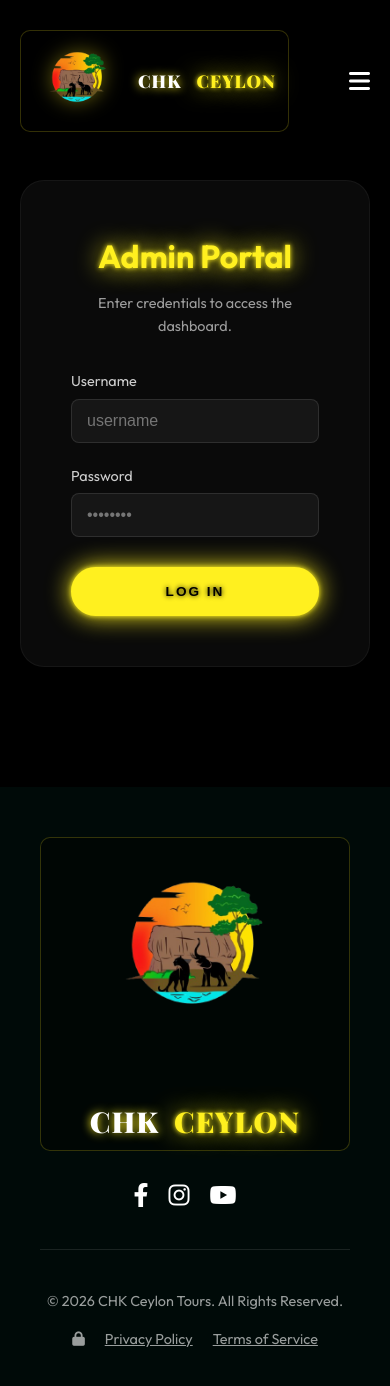
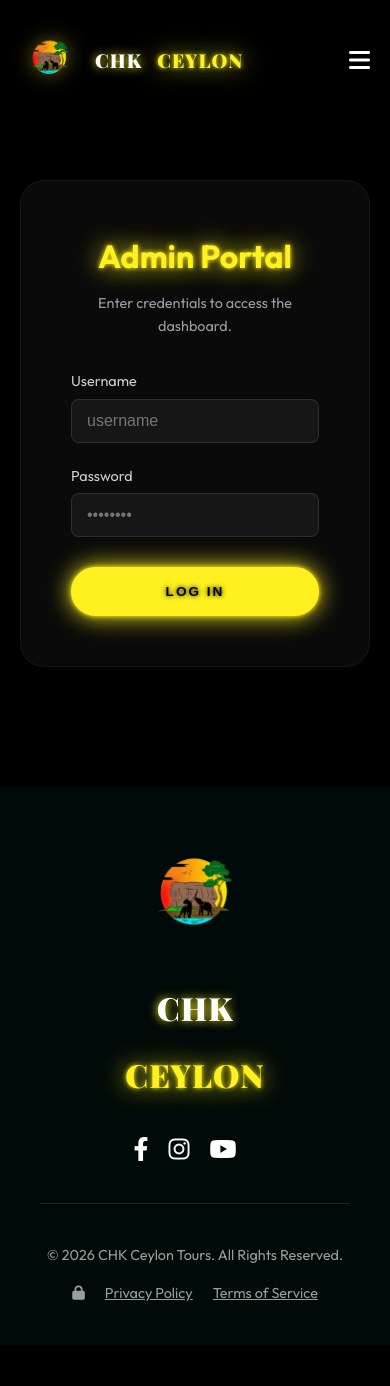
Before and after one commit to Piyumal-Bandaranayake/CHK-CYLONE, a Next.js app: page /admin/login in a window 390 px wide. Shown: the top 1386 px of the page. After the commit the page ends 1345 px from the top, so only its background shows below. Built offline with nearby package versions, Linux system fonts and the light colour scheme.

Commit message:
feat: introduce global CSS for base styling, typography, animations, and core UI components like navigation, hero, and section cards.

```diff
--- a/app/globals.css
+++ b/app/globals.css
@@ -214,7 +214,7 @@ nav.scrolled {
 
 .logo {
     font-family: var(--font-heading);
-    font-size: 2.2rem;
+    font-size: 2.5rem;
     font-weight: 900;
     color: white;
     text-decoration: none;
@@ -264,7 +264,7 @@ nav.scrolled .logo {
     font-weight: 600;
     text-transform: uppercase;
     letter-spacing: 1px;
-    font-size: 0.9rem;
+    font-size: 1.1rem;
     transition: 0.3s;
     position: relative;
 }
@@ -586,8 +586,8 @@ nav.scrolled .nav-links a {
 }
 
 .stat-circle {
-    width: 150px;
-    height: 150px;
+    width: 200px;
+    height: 200px;
     border: 2px solid var(--neon-yellow);
     border-radius: 50%;
     display: flex;
@@ -608,7 +608,7 @@ nav.scrolled .nav-links a {
 }
 
 .stat-circle h3 {
-    font-size: 2.5rem;
+    font-size: 3rem;
 }
 
 /* --- Reveal Stagger --- */
@@ -765,14 +765,15 @@ nav.scrolled .nav-links a {
         background: rgba(0, 0, 0, 0.9) !important;
     }
 
+    .logo-img {
+        height: 60px !important;
+        width: 60px !important;
+    }
+
     .logo {
-        font-size: 1.1rem !important;
+        font-size: 1.2rem !important;
         text-shadow: 0 0 10px var(--neon-yellow);
         /* Strong neon visibility */
-        background: rgba(0, 0, 0, 0.4);
-        padding: 5px 12px !important;
-        border-radius: 10px;
-        border: 1px solid rgba(255, 240, 31, 0.2);
         letter-spacing: 1px;
     }
 
@@ -799,9 +800,11 @@ nav.scrolled .nav-links a {
     }
 
     .stats-circular {
-        flex-direction: column;
-        gap: 30px;
-        align-items: center;
+        display: grid !important;
+        grid-template-columns: repeat(2, 1fr) !important;
+        justify-items: center !important;
+        gap: 20px !important;
+        padding: 40px 10px !important;
     }
 
     .stat-circle {
@@ -907,25 +910,34 @@ nav.scrolled .nav-links a {
     }
 
     .stat-circle {
-        width: 120px !important;
-        height: 120px !important;
+        width: 160px !important;
+        height: 160px !important;
     }
 
     .stat-circle h3 {
-        font-size: 1.8rem !important;
+        font-size: 2.2rem !important;
+    }
+
+    .footer-logo-img {
+        height: 120px !important;
+        width: 120px !important;
+        margin-bottom: 10px !important;
+    }
+
+    footer .logo {
+        gap: 15px !important;
+        font-size: 2rem !important;
+        flex-direction: column !important;
+        align-items: center !important;
+        justify-content: center !important;
+        width: 100% !important;
+        display: flex !important;
+        margin-bottom: 30px !important;
     }
 
     footer {
         padding: 50px 20px 40px !important;
         text-align: center !important;
-    }
-
-    footer .logo {
-        font-size: 1.8rem !important;
-        margin-bottom: 25px !important;
-        justify-content: center !important;
-        width: 100% !important;
-        display: flex !important;
     }
 
     .social-links {
```
